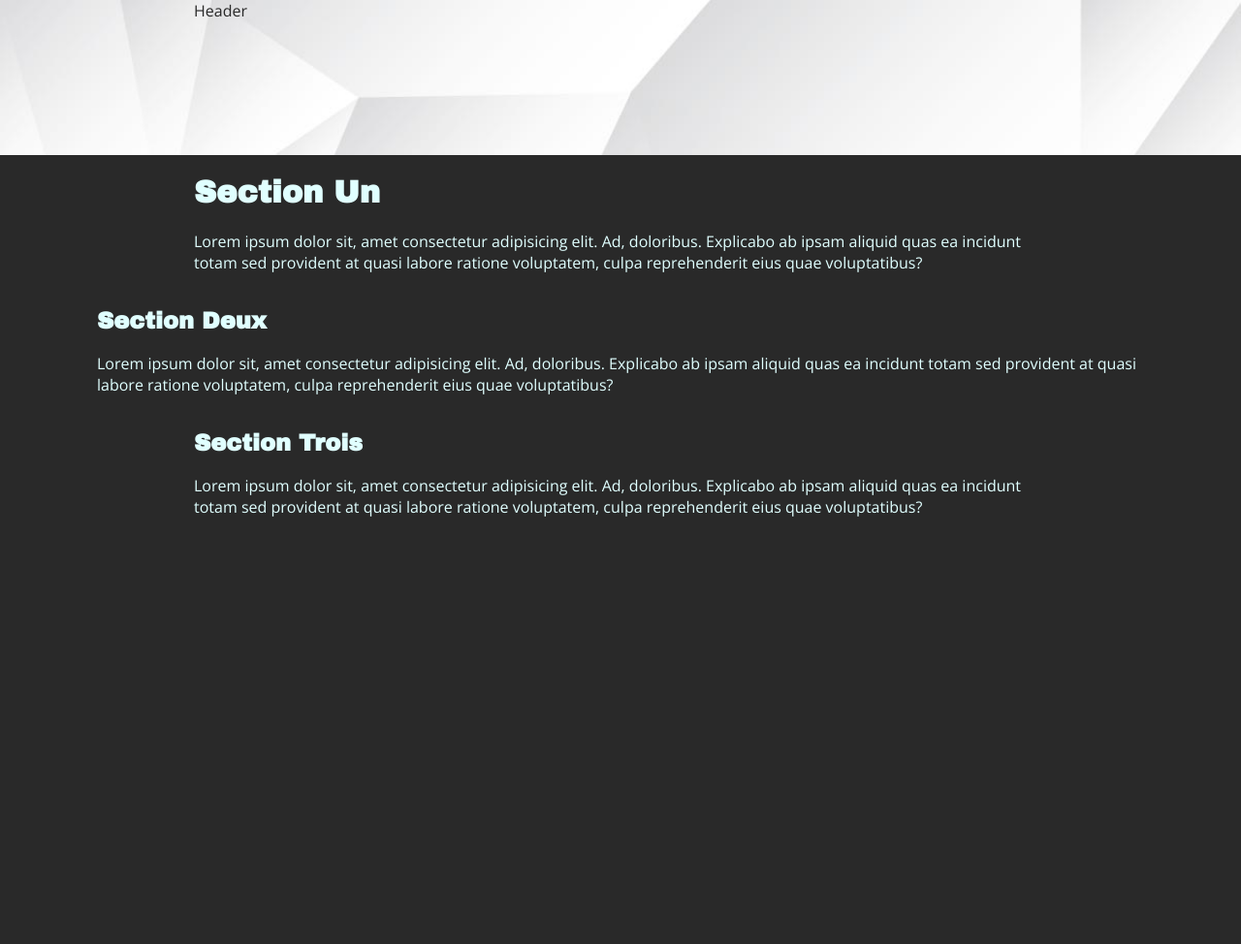
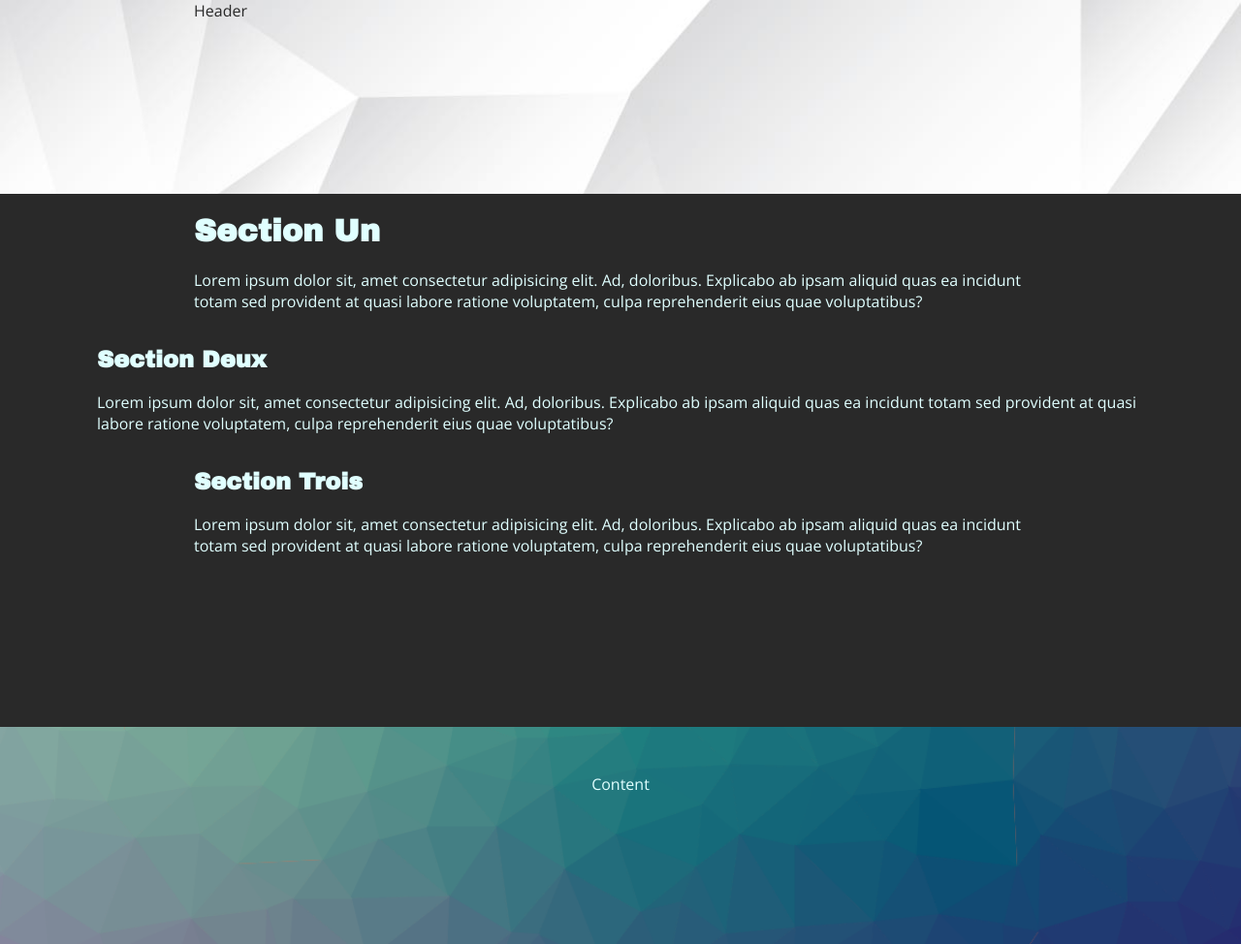
Before and after one commit to Floony7/sass-website, a website built with Parcel: page src/index.html in a window 1280 px wide. Shown: the whole page at 97% size. Before the commit the page ends 800 px from the top, so only its background shows below. Built offline with nearby package versions, Linux system fonts and the light colour scheme.

Commit message:
Header and footer styles

```diff
--- a/src/index.html
+++ b/src/index.html
@@ -25,6 +25,8 @@
         <p>Lorem ipsum dolor sit, amet consectetur adipisicing elit. Ad, doloribus. Explicabo ab ipsam aliquid quas ea incidunt totam sed provident at quasi labore ratione voluptatem, culpa reprehenderit eius quae voluptatibus?</p>
         </div>
     </main>
-
+    <footer class="primary-footer">
+        <p>Content</p>
+    </footer>
 </body>
 </html>
--- a/src/scss/main.scss
+++ b/src/scss/main.scss
@@ -1,11 +1,14 @@
 @use 'layout';
 
 /* COLORS */
-$red: red;
-$pink: hotpink;
 $dark-blue: darkblue;
-$off-white: #E0FFFF;
-$dark: #292929;
+$clr-light-100: #fff;
+$clr-light-300: #E0FFFF;
+$clr-dark-900: #292929;
+$clr-dark-600: #666;
+$clr-dark-300: #4d4d4d;
+$clr-orange: #f36745;
+$clr-ocean-900: rgba(17, 85, 80, 1);
 
 /* SPACING */
 $padding: 2rem;
@@ -24,11 +27,14 @@ $fs-700: 4rem;
 $fs-800: 5.653rem;
 
 body {
-    color: $off-white;
-    background-color: $dark;
+    color: $clr-light-300;
+    background-color: $clr-dark-900;
     font-family: $font-base;
+    min-height: 100%;
     margin: 0;
     padding: 0;
+    display: grid;
+    grid-template-rows: 200px auto 200px;
 }
 
 h1, h2, h3, h4, h5, h6 {
@@ -38,11 +44,22 @@ h1, h2, h3, h4, h5, h6 {
 .header-main {
     background: url('../assets/images/bg-top.jpg') top center no-repeat;
     background-size: 100% auto;
-    height: 20vh;
-    color: $dark;
+    min-height: 200px;
+    color: $clr-dark-900;
 }
 
 .gradient-blue {
     background: rgb(128,229,222);
 background: linear-gradient(210deg, rgba(128,229,222,1) 0%, rgba(35,169,160,1) 25%, rgba(17,85,80,1) 100%);
 }
+
+.primary-footer {
+    background: url('../assets/images/bg-footer.png') repeat bottom center $clr-orange;
+    background-size: 100% auto;
+    color: clr-white;
+    font-size: $fs-300;
+    height: 20vh;
+    margin-top: 10rem;
+    padding: $padding;
+    text-align: center;
+}
```
Also changed, not shown: dist/bg-footer.8a903ac7.jpg (added), dist/bg-footer.b2fd57f0.png (added), dist/index.html, src/assets/images/bg-footer.png (added), 4 other files.
